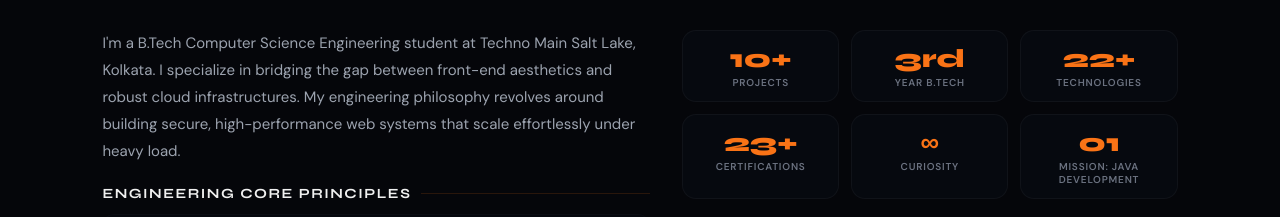
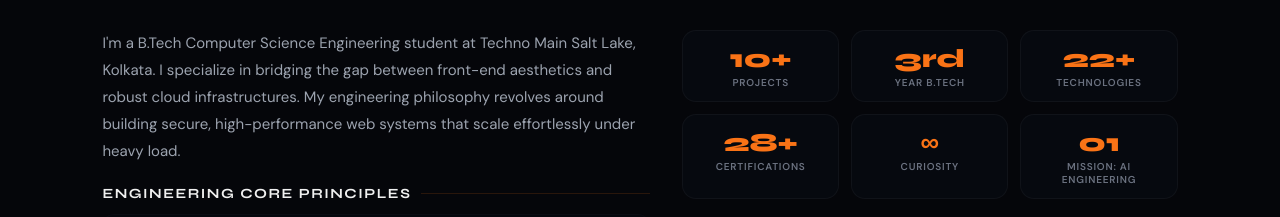
Before and after one commit to SOUVIKSB1/MyPortfolio, a React (Vite) app: page / in a window 1280 px wide. Shown: the part 950-1167 px from the top of the page. Built offline with nearby package versions, Linux system fonts and the light colour scheme; no server answers; the HTML template or start-up script is replaced by a standard one.

Commit message:
feat(credentials): add market-prioritized AI and Data certifications

```diff
--- a/src/App.jsx
+++ b/src/App.jsx
@@ -536,6 +536,46 @@
       "id": "AWS-Academy-DE",
       "link": "/certificates/aws_academy_graduate_data_engineering.pdf",
       "icon": "☁️"
+    },
+    {
+      "title": "AICTE | IBM SkillsBuild Academic Internship - Data Analytics with AI | BharatCares",
+      "issuer": "AICTE • IBM SkillsBuild",
+      "date": "AUG 2026",
+      "id": "PLAN-D44A9C2C463C",
+      "link": "https://skills.yourlearning.ibm.com/certificate/PLAN-D44A9C2C463C",
+      "icon": "📊"
+    },
+    {
+      "title": "Make Agentic AI Work for You",
+      "issuer": "IBM SkillsBuild",
+      "date": "AUG 2026",
+      "id": "PLAN-37BFD561DC25",
+      "link": "https://skills.yourlearning.ibm.com/certificate/PLAN-37BFD561DC25",
+      "icon": "🤖"
+    },
+    {
+      "title": "Introduction to Retrieval-Augmented Generation (RAG)",
+      "issuer": "IBM SkillsBuild",
+      "date": "AUG 2026",
+      "id": "IBM-RAG-AI",
+      "link": "https://skills.yourlearning.ibm.com/",
+      "icon": "🔍"
+    },
+    {
+      "title": "Generative AI Essentials: Using LLMs to Work with Data",
+      "issuer": "IBM SkillsBuild",
+      "date": "AUG 2026",
+      "id": "PLAN-D0F12976D81A",
+      "link": "https://skills.yourlearning.ibm.com/certificate/PLAN-D0F12976D81A",
+      "icon": "✨"
+    },
+    {
+      "title": "Getting Started with Data (Data Fundamentals)",
+      "issuer": "IBM SkillsBuild",
+      "date": "AUG 2026",
+      "id": "PLAN-14F2691E3A32",
+      "link": "https://skills.yourlearning.ibm.com/certificate/PLAN-14F2691E3A32",
+      "icon": "📈"
     },
     {
       "title": "NPTEL Java Certification",
```
